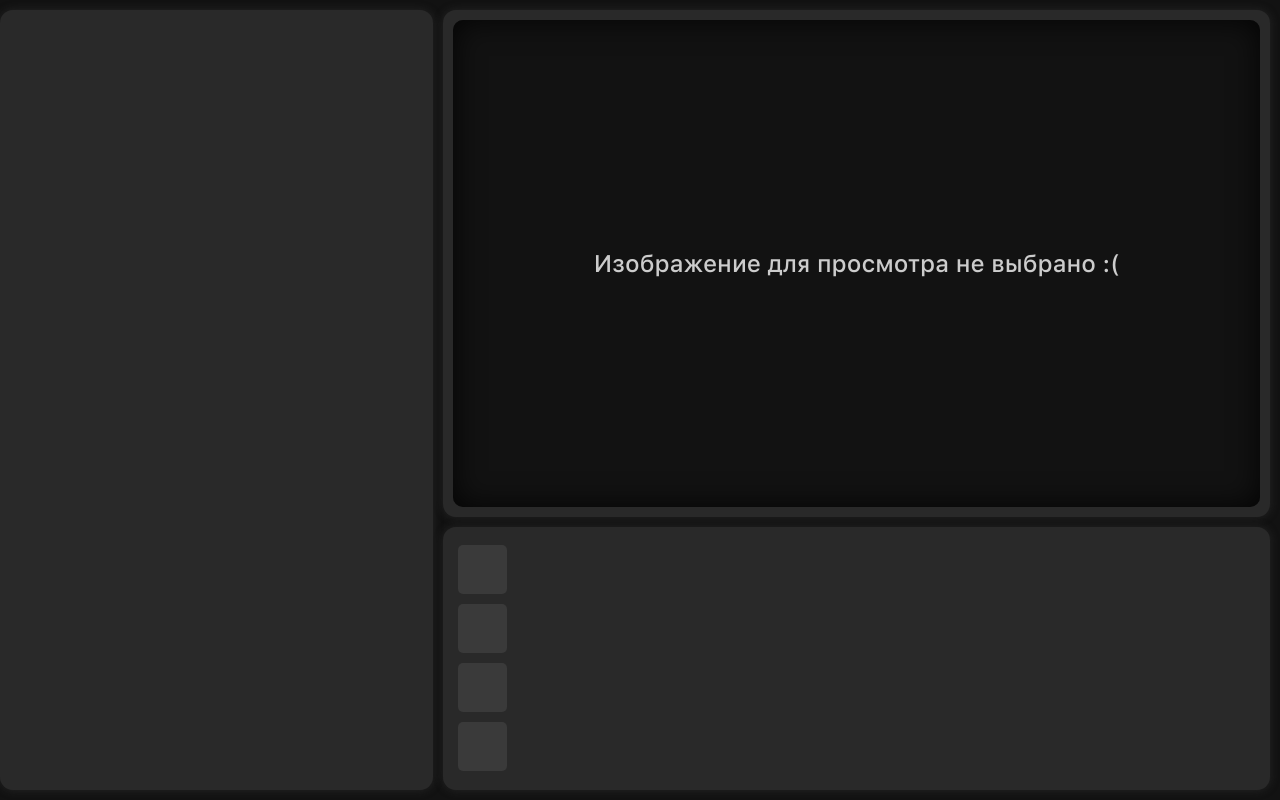
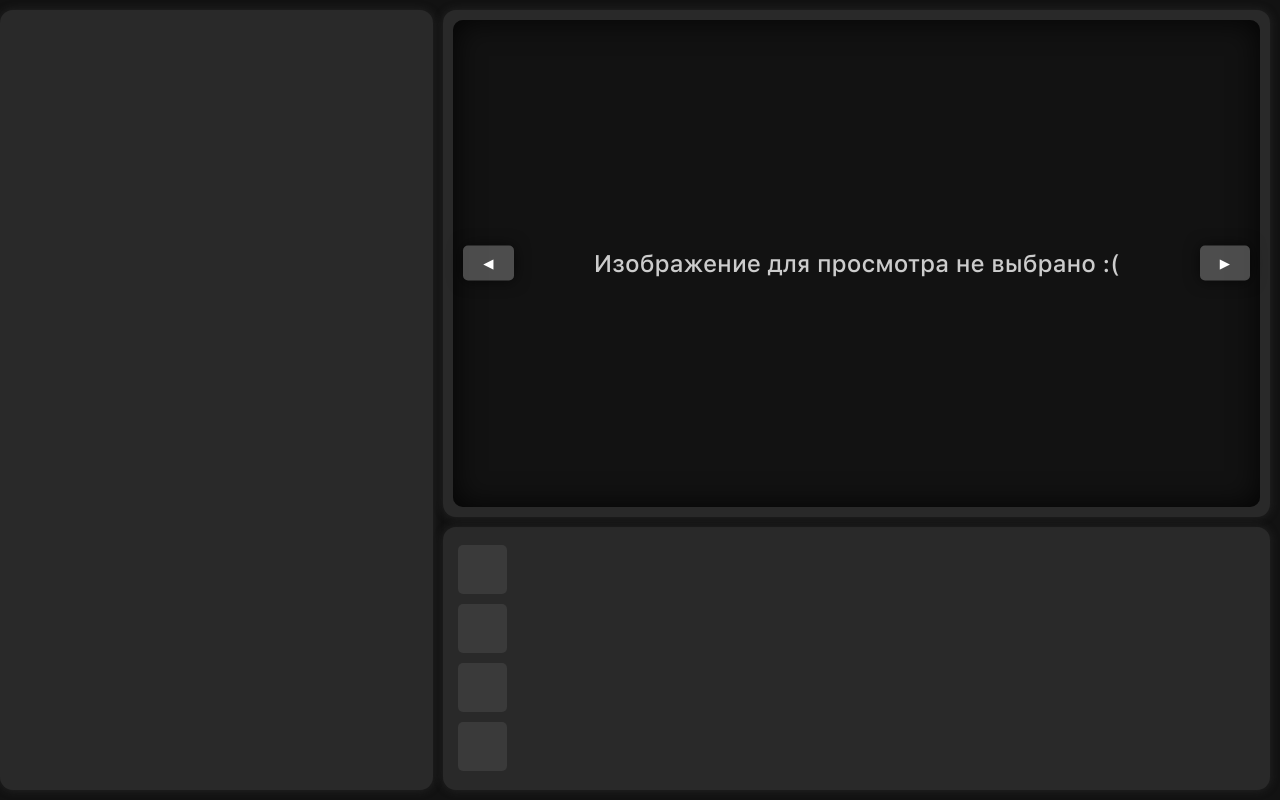
Before and after one commit to mrvasil/PicBrowser, a Flask app: page /main in a window 1280 px wide. Run offline with Flask 3, Linux system fonts and the light colour scheme; data that the repository does not hold is empty.

Commit message:
buttons for moving between images

```diff
--- a/interface/static/script.js
+++ b/interface/static/script.js
@@ -6,7 +6,11 @@ document.addEventListener("DOMContentLoaded", function() {
     const resetButton = document.getElementById('reset-image-btn');
     const imageContainer = document.querySelector('.image-viewer-inside');
     const image = imageContainer.querySelector('img');
+    const prevImageButton = document.getElementById('prev-image-btn');
+    const nextImageButton = document.getElementById('next-image-btn');
 
+    let initialDistance = null;
+    let currentIndex = 0;
     let isDragging = false;
     let originX, originY;
     let translateX = 0, translateY = 0;
@@ -20,6 +24,20 @@ document.addEventListener("DOMContentLoaded", function() {
         fetchMetadata(firstThumbnail.dataset.filename);
     }
 
+    prevImageButton.addEventListener('click', function() {
+        if (currentIndex > 0) {
+            currentIndex--;
+            changeImage(currentIndex);
+        }
+    });
+
+    nextImageButton.addEventListener('click', function() {
+        if (currentIndex < thumbnails.length - 1) {
+            currentIndex++;
+            changeImage(currentIndex);
+        }
+    });
+
     thumbnails.forEach(thumbnail => {
         thumbnail.addEventListener('click', function() {
             thumbnails.forEach(img => img.parentElement.classList.remove('selected'));
@@ -30,6 +48,17 @@ document.addEventListener("DOMContentLoaded", function() {
             fetchMetadata(this.dataset.filename);
         });
     });
+
+    function changeImage(index) {
+        const newImage = thumbnails[index];
+        mainImageViewer.src = newImage.src;
+        mainImageViewer.dataset.filename = newImage.dataset.filename;
+        filenameDisplay.textContent = newImage.dataset.filename.split('\\').pop().split('/').pop();
+        fetchMetadata(newImage.dataset.filename);
+        thumbnails.forEach(thumb => thumb.parentElement.classList.remove('selected'));
+        newImage.parentElement.classList.add('selected');
+    }
+
 
     deleteButton.addEventListener('click', function() {
         const filename = mainImageViewer.dataset.filename;
--- a/interface/static/style.css
+++ b/interface/static/style.css
@@ -83,6 +83,7 @@ body {
 }
 
 .image-viewer {
+    position: relative;
     flex: 2;
     display: flex;
     justify-content: center;
@@ -186,3 +187,25 @@ body {
 .thumbnail.dragging {
     opacity: 0.5;
 }
+
+.nav-btn {
+    position: absolute;
+    top: 50%;
+    transform: translateY(-50%);
+    background-color: #82828286;
+    border: none;
+    padding: 10px 20px;
+    cursor: pointer;
+    z-index: 10;
+    border-radius: 5px;
+    color: white;
+    box-shadow: 0.02em 0.02em 15px rgba(0, 0, 0, 0.608);
+}
+
+#prev-image-btn {
+    left: 20px;
+}
+
+#next-image-btn {
+    right: 20px;
+}
--- a/interface/templates/main.html
+++ b/interface/templates/main.html
@@ -15,11 +15,13 @@
 <div class="main-content">
     <div class="image-viewer">
         <div class="image-viewer-inside">
+            <button id="prev-image-btn" class="nav-btn" title="Предыдущее изображение">◀</button>
             {% if images %}
-            <img src="/uploads/{{images[0]}}" alt="Main Image">
+            <img id="main-image" src="/uploads/{{images[0]}}" alt="Main Image">
             {% else %}
             <div class="placeholder-text">Изображение для просмотра не выбрано :(</div>
             {% endif %}
+            <button id="next-image-btn" class="nav-btn" title="Следующее изображение">▶</button>
         </div>
     </div>
     <div class="image-details">
```
Lines whose indentation alone changed are shown as unchanged.
